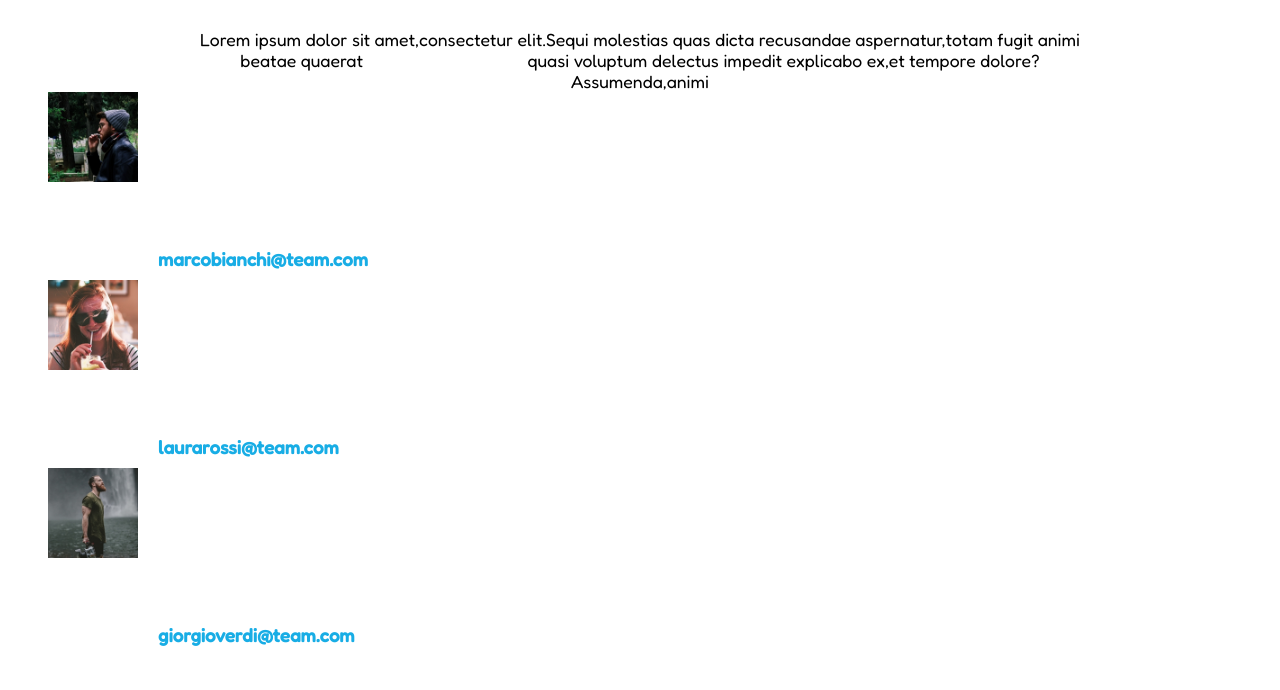
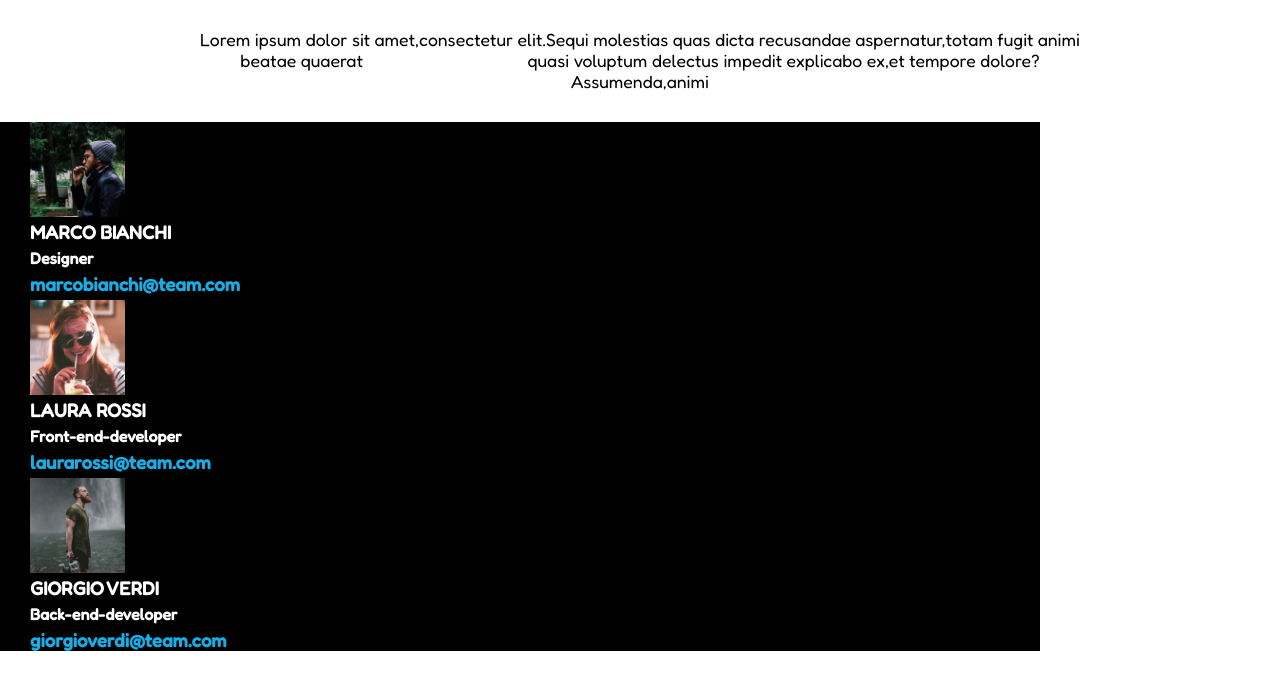
Before and after one commit to ItsKristian01/html-css-float-cards, a plain HTML site: page index.html in a window 1280 px wide. Shown: the part 74-764 px from the top of the page. Drawn offline with Linux system fonts and the light colour scheme.

Commit message:
Revert "add: image resize and text"
This reverts commit ecf0600192c537440e4063564f47aa0123cd5556.

```diff
--- a/css/style.css
+++ b/css/style.css
@@ -38,9 +38,11 @@ span {
 /* Text centering */
 
 .column {
-    float: left;
-    width: calc(100 / 3);
-
+    margin-top: 30px;
+    width: 65rem;
+    padding: 0px 30px;
+    text-align: left;
+    background-color:black
      /* Debug */
     /* border: 3px solid black;
     height: 100px; */
@@ -48,27 +50,29 @@ span {
 }
 
 .column img{
-    height: 90px;
+    height: 95px;
+}
+
+.float {
+    display: inline-block;
+    margin-right: 50px;
+    margin-top: 10px;
+    float: right;
+    text-align: left;
 }
 
 h3, h4{
     color: white;
-    margin-bottom: 10px;
+    margin-bottom: 5px;
     font-size: 1.5;
-    text-align: left;
-    margin-left: 110px;
-
 }
 
 .email {
     color: hsl(196.39deg 81.03% 49.61%);
 }
 
-.clearfix::after {
-    content: "";
-    clear: both;
-    display: table;
-}
+
+
 
 .card {
     float: left;
--- a/index.html
+++ b/index.html
@@ -20,11 +20,9 @@
 
        </section>
         <!-- /Title -->
+        <div class="clearfix">
             <div class="column">
-            <div class="container">
                 <!-- First Card -->
-                <div class="card">
-                    <div class="clearfix">
                   <img src="img/male1.png" alt="">
                    <h3>MARCO BIANCHI</h3>
                    <h4>Designer</h4>
@@ -43,9 +41,6 @@
                       <h3 class="email">giorgioverdi@team.com</h3>
                  <!-- /Third card -->
             </div>
-
-                </div>
-            </div>
         </div>
     </main>
 
```
Lines whose indentation alone changed are shown as unchanged.
